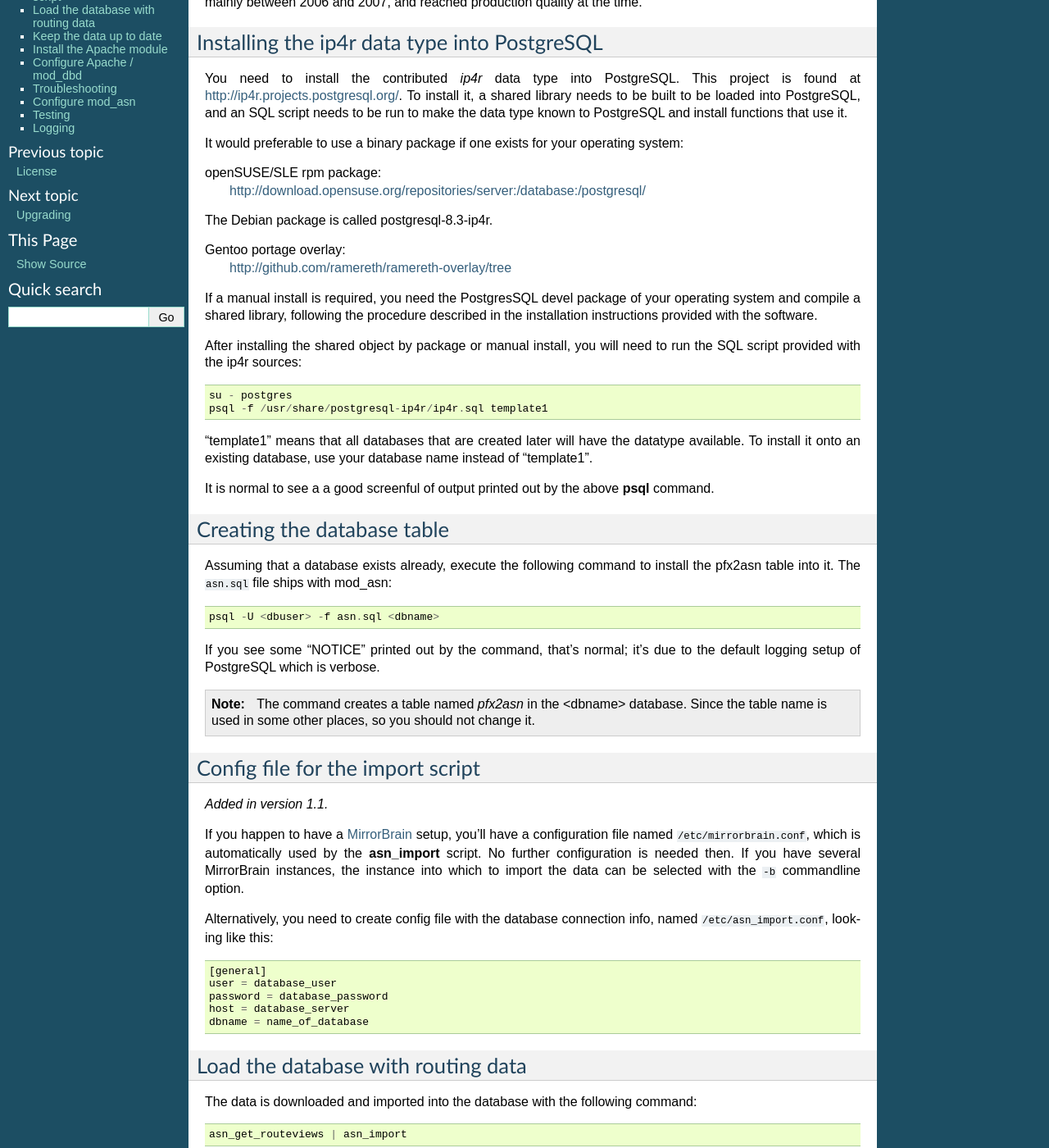
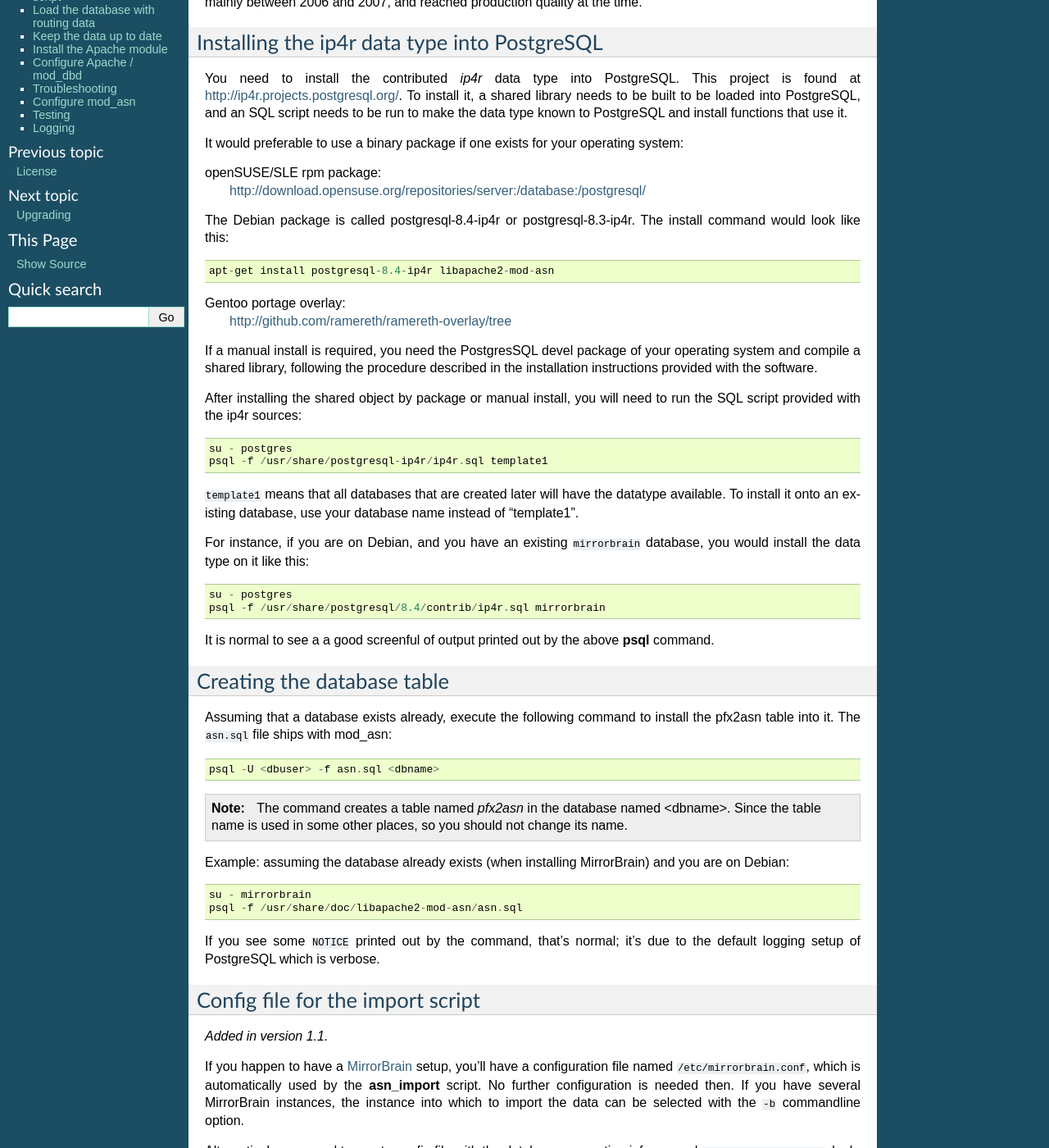
Before and after one commit to poempelfox/mod_asn-3, a Sphinx documentation site: the page built from docs/installation.rst, in a window 1280 px wide and 1400 px high, scrolled down 198 px. Shown: the whole window at 82% size. Built offline with Sphinx 7.4.7, drawn with Linux system fonts in a browser that asks for light colours; some of the changed text lies outside the part shown.

Commit message:
docs/installation: - update examples of Debian package- and filenames - improve example about installing onto an existing database - fix typo (routeview->routeviews) - add a FIXME demanding further examples
git-svn-id: http://svn.mirrorbrain.org/svn/mod_asn/trunk@83 bdcdc15a-0b27-11de-bb6f-c1748f86b8b8

```diff
--- a/docs/installation.rst
+++ b/docs/installation.rst
@@ -28,10 +28,14 @@ system:
 openSUSE/SLE rpm package:
     http://download.opensuse.org/repositories/server:/database:/postgresql/
 
-The Debian package is called postgresql-8.3-ip4r.
+The Debian package is called postgresql-8.4-ip4r or postgresql-8.3-ip4r. The
+install command would look like this::
+
+    apt-get install postgresql-8.4-ip4r libapache2-mod-asn
 
 Gentoo portage overlay:
     http://github.com/ramereth/ramereth-overlay/tree
+
 
 If a manual install is required, you need the PostgresSQL devel package of your
 operating system and compile a shared library, following the procedure
@@ -43,9 +47,15 @@ to run the SQL script provided with the ip4r sources::
     su - postgres
     psql -f /usr/share/postgresql-ip4r/ip4r.sql template1
 
-"template1" means that all databases that are created later will have the
+``template1`` means that all databases that are created later will have the
 datatype available. To install it onto an existing database, use your database
 name instead of "template1".
+
+For instance, if you are on Debian, and you have an existing ``mirrorbrain``
+database, you would install the data type on it like this::
+
+    su - postgres
+    psql -f /usr/share/postgresql/8.4/contrib/ip4r.sql mirrorbrain
 
 It is normal to see a a good screenful of output printed out by the above
 :command:`psql` command.
@@ -61,12 +71,19 @@ mod_asn::
 
     psql -U <dbuser> -f asn.sql <dbname>
 
-If you see some "NOTICE" printed out by the command, that's normal; it's due to
+.. note::
+   The command creates a table named `pfx2asn` in the database named <dbname>.
+   Since the table name is used in some other places, so you should not change
+   its name.
+
+Example: assuming the database already exists (when installing MirrorBrain) and
+you are on Debian::
+
+   su - mirrorbrain
+   psql -f /usr/share/doc/libapache2-mod-asn/asn.sql
+
+If you see some ``NOTICE`` printed out by the command, that's normal; it's due to
 the default logging setup of PostgreSQL which is verbose.
-
-.. note::
-   The command creates a table named `pfx2asn` in the <dbname> database. Since
-   the table name is used in some other places, so you should not change it.
 
 
 
@@ -252,6 +269,9 @@ the directives belong.
 Configure mod_asn
 ------------------------------------
 
+.. FIXME: a complete, working config example should be shown at the beginning or the end of this section
+
+
 .. describe:: ASLookup
 
 Simply set ``ASLookup On`` in the directory context where you want it to be
```
Also changed, not shown: other parts of docs/installation.rst (+1 -1 lines).
